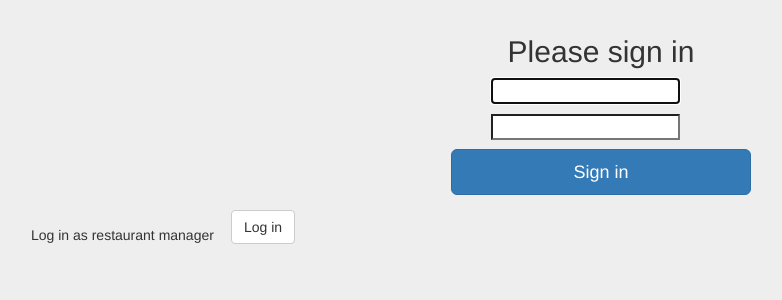
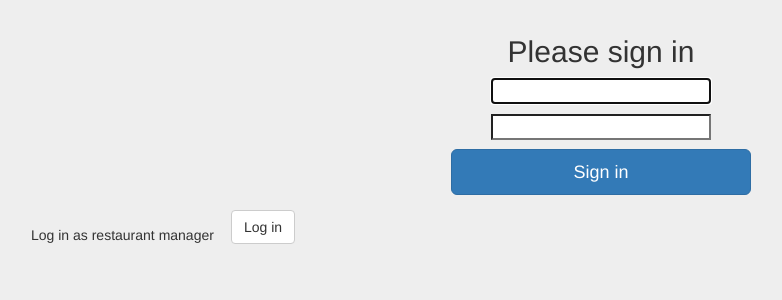
Before and after one commit to lorandDobai/django-HaiLaMasa, a Django app: page /login in a window 1280 px wide. Shown: the part 110-410 px from the top of the page, without its empty margins (54-836 px from the left). Run offline with Django 3.2, Linux system fonts and the light colour scheme; some libraries are stand-ins or nearby versions.

Commit message:
login pos fix

```diff
--- a/HaiLaMasa/static/custom/login.css
+++ b/HaiLaMasa/static/custom/login.css
@@ -31,11 +31,15 @@ body {
   z-index: 2;
 }
 #id_password {
+  width:220px;
+  margin: 0 auto;
   margin-bottom: -1px;
   border-bottom-right-radius: 0;
   border-bottom-left-radius: 0;
 }
 #id_username{
+  width:220px;
+  margin: 0 auto;
   margin-bottom: 10px;
   border-top-left-radius: 0;
   border-top-right-radius: 0;
```
